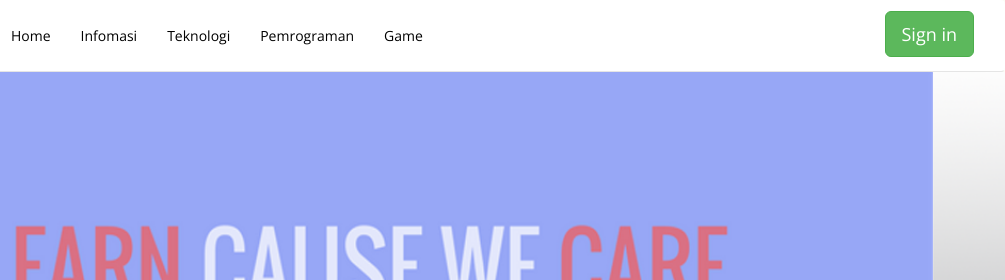
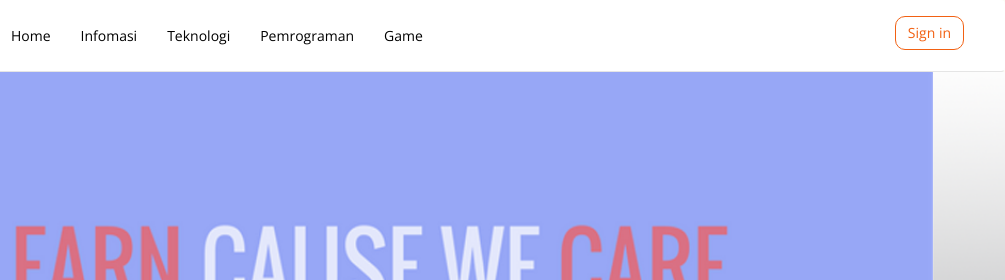
Before and after one commit to kuliahplusplus/website, a plain HTML site: page index.html in a window 1280 px wide. Shown: the top 280 px of the page, 275-1280 px from the left. Drawn offline with nearby package versions, Linux system fonts and the light colour scheme.

Commit message:
styling button

```diff
--- a/css/header.css
+++ b/css/header.css
@@ -34,11 +34,7 @@ height: 70px;
 padding-top: 25px;
 height: 20px;
 }
-.nav >li >a >button{
-position: relative;
-bottom: 15px;
 
-}
 .navbar-toggle {
 
 margin-top: 5%;
@@ -58,5 +54,23 @@ margin-left: 5%;
 .nav > li > a:hover
 {
   font-size: 130%;
-    background-color:#fef4ff;
+  background-color: transparent;
 }
+
+
+#signButton {
+
+
+color :#f26113;
+border-color: #f26113;
+background-color: white;
+  border-radius: 10px;
+  position: relative;
+  bottom: 10px;
+  right: 10px;
+
+}
+#signButton:hover {
+
+  background:#f9f9f9;
+}
--- a/index.html
+++ b/index.html
@@ -47,8 +47,8 @@
 						</ul>
 
 						<ul class="nav navbar-nav navbar-right">
-							<li><a href="#"><button type="button" class="btn btn-success btn-lg"
-								 data-toggle="modal" data-target="#myModal"> Sign in</button></a></li>
+							<li><a href="#"><button type="button" class="btn  btn-md"
+								 data-toggle="modal" id="signButton" data-target="#myModal" > Sign in</button></a></li>
 							<!-- <li><a href="#"><span class="glyphicon glyphicon-log-in"></span> Login</a></li> -->
 						</ul>
 
```
